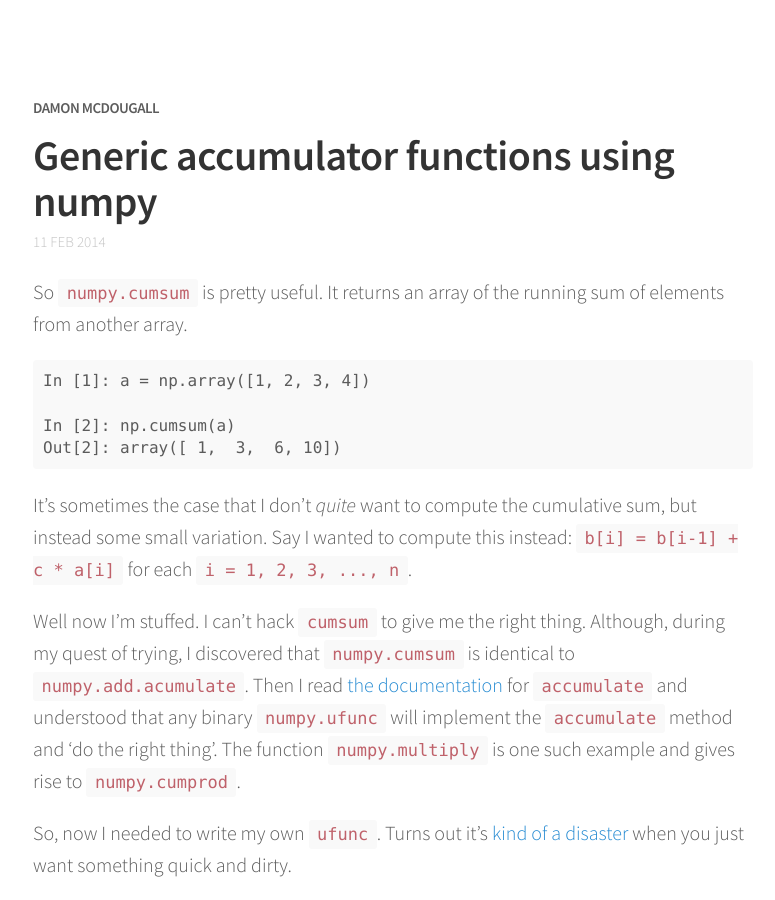
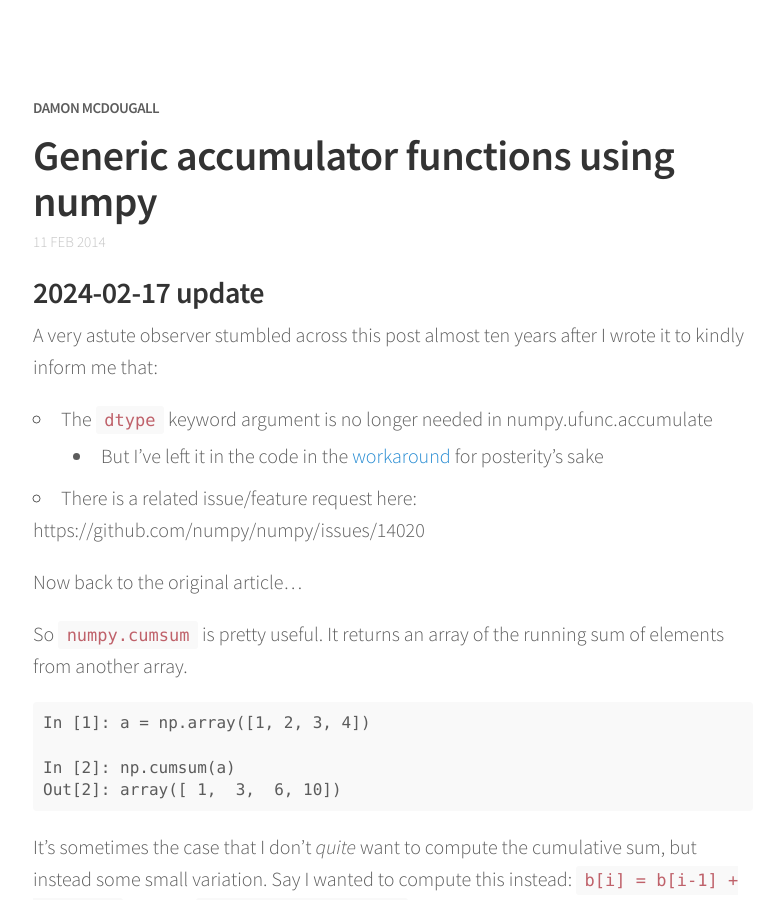
Before and after one commit to dmcdougall/dmcdougall.github.com, a Jekyll site: the page built from _posts/2014-02-10-generic-accumulator-functions-using-numpy.markdown, in a window 1280 px wide and 900 px high. Shown: the whole window, without its empty margins (247-1022 px from the left). Built offline with Jekyll 4.4.1, drawn with Linux system fonts in a browser that asks for light colours; nearby versions of some CDN libraries.

Commit message:
Addendum for ufunc dtype workaround

````diff
--- a/_posts/2014-02-10-generic-accumulator-functions-using-numpy.markdown
+++ b/_posts/2014-02-10-generic-accumulator-functions-using-numpy.markdown
@@ -3,6 +3,19 @@ layout: post
 title: Generic accumulator functions using numpy
 date: 2014-02-10 20:33:03.000000000 -06:00
 ---
+### 2024-02-17 update
+
+A very astute observer stumbled across this post almost ten years after
+I wrote it to kindly inform me that:
+
+- The `dtype` keyword argument is no longer needed in numpy.ufunc.accumulate
+  - But I've left it in the code in the [workaround](#workaround) for
+    posterity's sake
+- There is a related issue/feature request here:
+  https://github.com/numpy/numpy/issues/14020
+
+Now back to the original article...
+
 So `numpy.cumsum` is pretty useful.  It returns an array of the running sum of elements from another array.
 
 ```
@@ -48,7 +61,7 @@ ValueError                                Traceback (most recent call last)
 ValueError: could not find a matching type for f (vectorized).accumulate, requested type has type code 'd'
 ```
 
-### The workaround
+### The workaround {#workaround}
 
 Turns out I didn't have to do any of the hard work.  There's an open (as of `numpy` version 1.8.0) [ticket on github](https://github.com/numpy/numpy/issues/4155) that gives the workaround:
 
````
